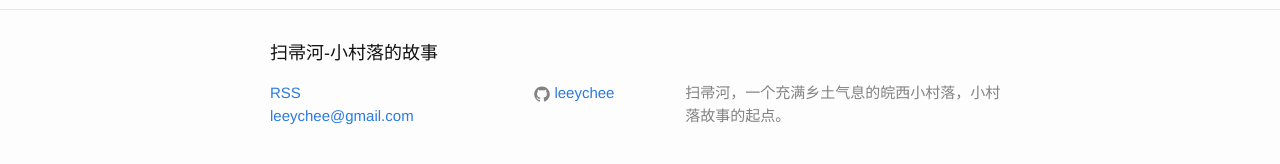
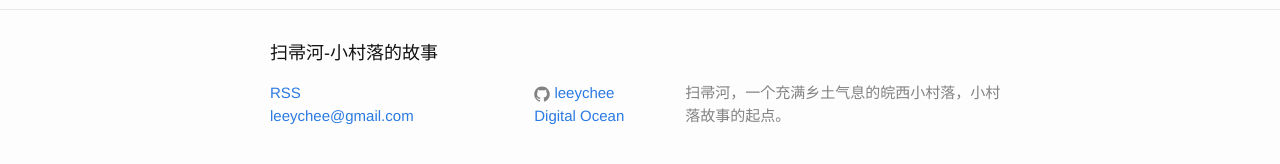
Before and after one commit to leeychee/broomriver, a Jekyll site: the page built from index.html, in a window 1280 px wide. Shown: the part 368-532 px from the top of the page. Built offline with Jekyll 4.4.1, drawn with Linux system fonts in a browser that asks for light colours.

Commit message:
增加digital ocean邀请的链接

```diff
--- a/_includes/footer.html
+++ b/_includes/footer.html
@@ -27,6 +27,7 @@
             </a>
           </li>
           {% endif %}
+          <li><a href="https://www.digitalocean.com/?refcode=4f72b30aef59">Digital Ocean</a></li>
 
           {% if site.twitter_username %}
           <li>
```
